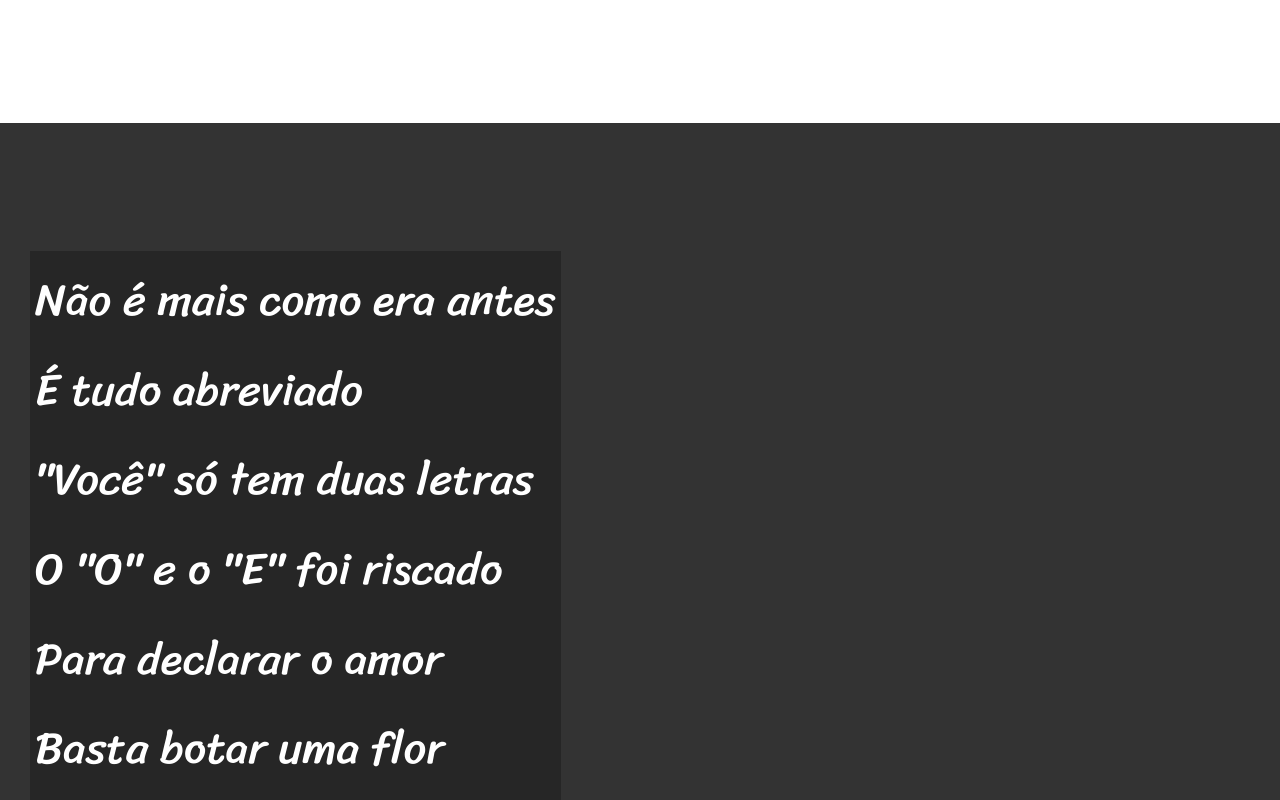
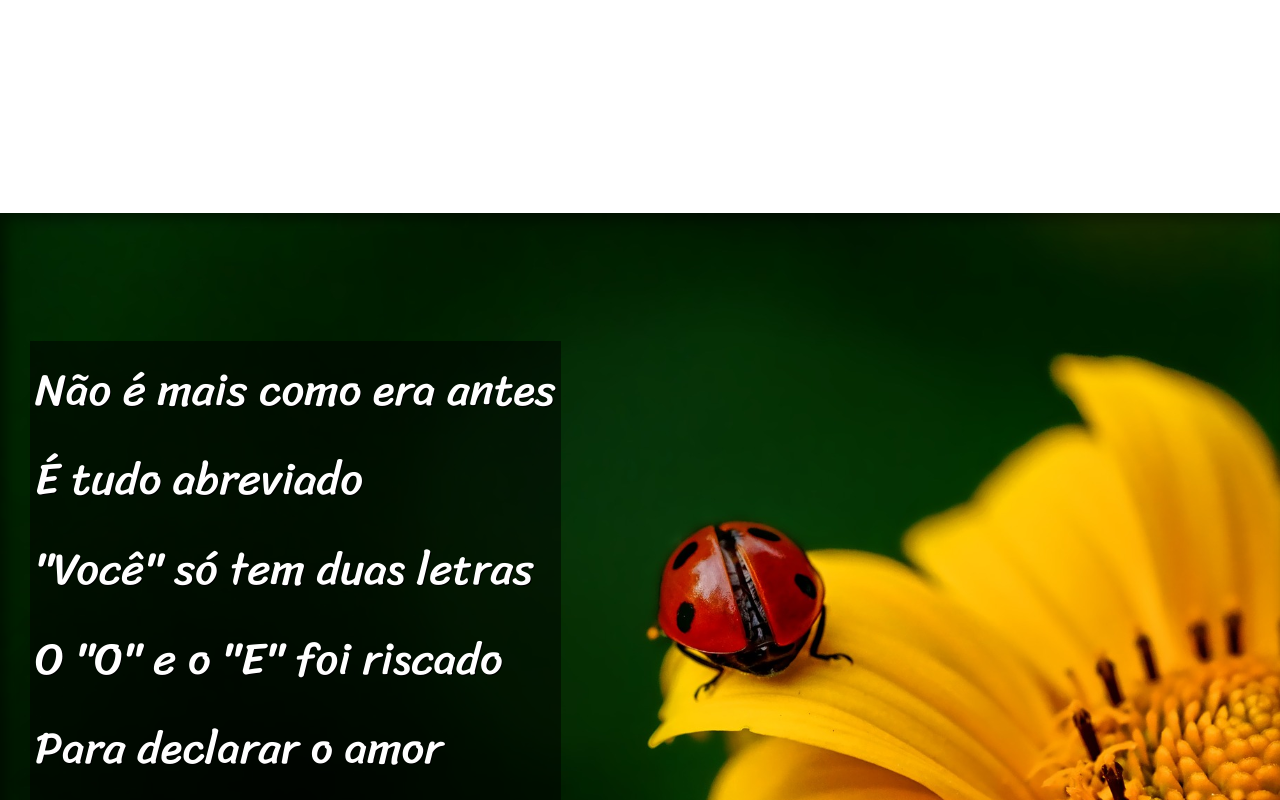
Before and after one commit to Priscilaesr/HTML-CSS, a plain HTML site: page Desafios/D012/index.html in a window 1280 px wide. Shown: the part 1020-1820 px from the top of the page. Drawn offline with Linux system fonts and the light colour scheme.

Commit message:
update novo desafio 12

```diff
--- a/Desafios/D012/estilo/style.css
+++ b/Desafios/D012/estilo/style.css
@@ -64,15 +64,34 @@ section.normal {
     color: black;
 }
 
+section > p {
+    padding-bottom: 2em;
+}
+
 section.imagem {
     background-color: rgb(51, 51, 51);
     color: white;
+    box-shadow: inset 6px 6px 13px 0px rgb(0, 0, 0, 0.473);
+    background-size: cover;
+    background-attachment: fixed;
 }
 
 section.imagem > p {
     display: inline-block;
     padding: 5px;
-    background-color: rgb(0, 0, 0, 0.253);
+    background-color: rgb(0, 0, 0, 0.514);
+    text-shadow: 1px 1px 0px black;
+}
+
+section#img01 {
+    background-image: url('../imagens/background001.jpg');
+    background-position: right center;
+    background-size: cover;
+}
+
+section#img02 {
+    background-image: url('../imagens/background002.jpg');
+    background-size: cover;
 }
 
 footer {
--- a/Desafios/D012/index.html
+++ b/Desafios/D012/index.html
@@ -28,7 +28,7 @@
         </p>
     </section>
 
-    <section class="imagem">
+    <section class="imagem" id="img01">
         <p>
             Não é mais como era antes <br>
             É tudo abreviado <br>
@@ -64,7 +64,7 @@
 
     </section>
 
-    <section class="imagem">
+    <section class="imagem" id="img02">
         <p>
             Tenho saudade das cartas <br>
             Escritas com a própria mão <br>
```
